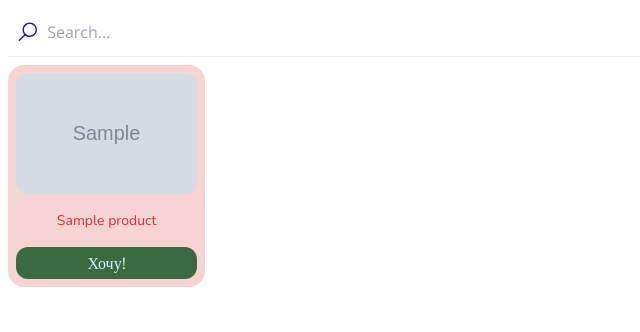
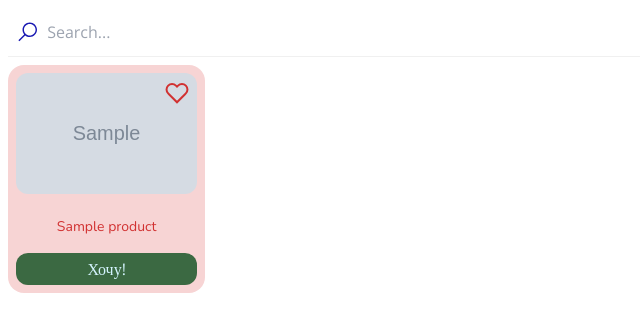
Before and after one commit to crawlic-stud/tooflya-bot, a Django app: page /catalog/ in a window 1280 px wide. Shown: the top 332 px of the page, without its empty margins (0-640 px from the left). Run offline with Django 5.2, Linux system fonts and the light colour scheme; tables that the repository leaves empty hold one stand-in row (values such as "Sample post"); grey boxes marked "Sample" are stand-in pictures; data that the repository does not hold is empty; some libraries are stand-ins or nearby versions.

Commit message:
feat: add heart to cards

```diff
--- a/docker-compose.yml
+++ b/docker-compose.yml
@@ -12,6 +12,7 @@ services:
       - .env
     ports:
       - ${APP_PORT}:8000
+    restart: always
 
 volumes:
   staticfiles:
--- a/src/app/static/styles/catalog.css
+++ b/src/app/static/styles/catalog.css
@@ -413,6 +413,11 @@ body {
   aspect-ratio: 1.5;
   object-fit: cover;
 }
+.splide {
+  position: relative;
+  display: inline-block; /* <= shrinks container to image size */
+  transition: transform 150ms ease-in-out;
+}
 .spinner {
   transform-origin: center;
   animation: spinnerAnimation 2s linear infinite;
@@ -480,3 +485,12 @@ form > .search-container {
   fill: var(--tg-theme-button-text-color, rgb(26, 26, 179));
   color: var(--tg-theme-button-text-color, rgb(26, 26, 179));
 }
+.heart {
+  /* fill: var(--tg-theme-button-color, rgb(209, 49, 49)); */
+  stroke: var(--tg-theme-button-color, rgb(209, 49, 49));
+  position: absolute;
+  top: 0px;
+  right: 0px;
+  margin: 8px;
+  z-index: 100;
+}
--- a/src/app/templates/catalog.html
+++ b/src/app/templates/catalog.html
@@ -80,6 +80,17 @@
         url.searchParams.set("search", search);
         window.location.href = url.toString();
         searchInput.value = search;
+      }
+    </script>
+
+    <script>
+      function toggleHeart(element) {
+        let currentFill = element.getAttribute("fill");
+        if (currentFill == "none") {
+          element.setAttribute("fill", tg.themeParams.button_color);
+        } else {
+          element.setAttribute("fill", "none");
+        }
       }
     </script>
 
--- a/src/app/templates/catalog_items.html
+++ b/src/app/templates/catalog_items.html
@@ -6,6 +6,21 @@
     class="splide"
     aria-label="Beautiful Images"
   >
+    <svg
+      width="24"
+      height="24"
+      viewBox="0 0 24 24"
+      stroke-width="2"
+      stroke-linecap="round"
+      class="heart"
+      fill="none"
+      id="heart{{ forloop.counter|add:items_offset }}"
+      onclick="toggleHeart(this)"
+    >
+      <path
+        d="M20.84 4.61a5.5 5.5 0 0 0-7.78 0L12 5.67l-1.06-1.06a5.5 5.5 0 0 0-7.78 7.78l1.06 1.06L12 21.23l7.78-7.78 1.06-1.06a5.5 5.5 0 0 0 0-7.78z"
+      ></path>
+    </svg>
     <div class="splide__track">
       <ul class="splide__list">
         {% for image in item.images %}
```
